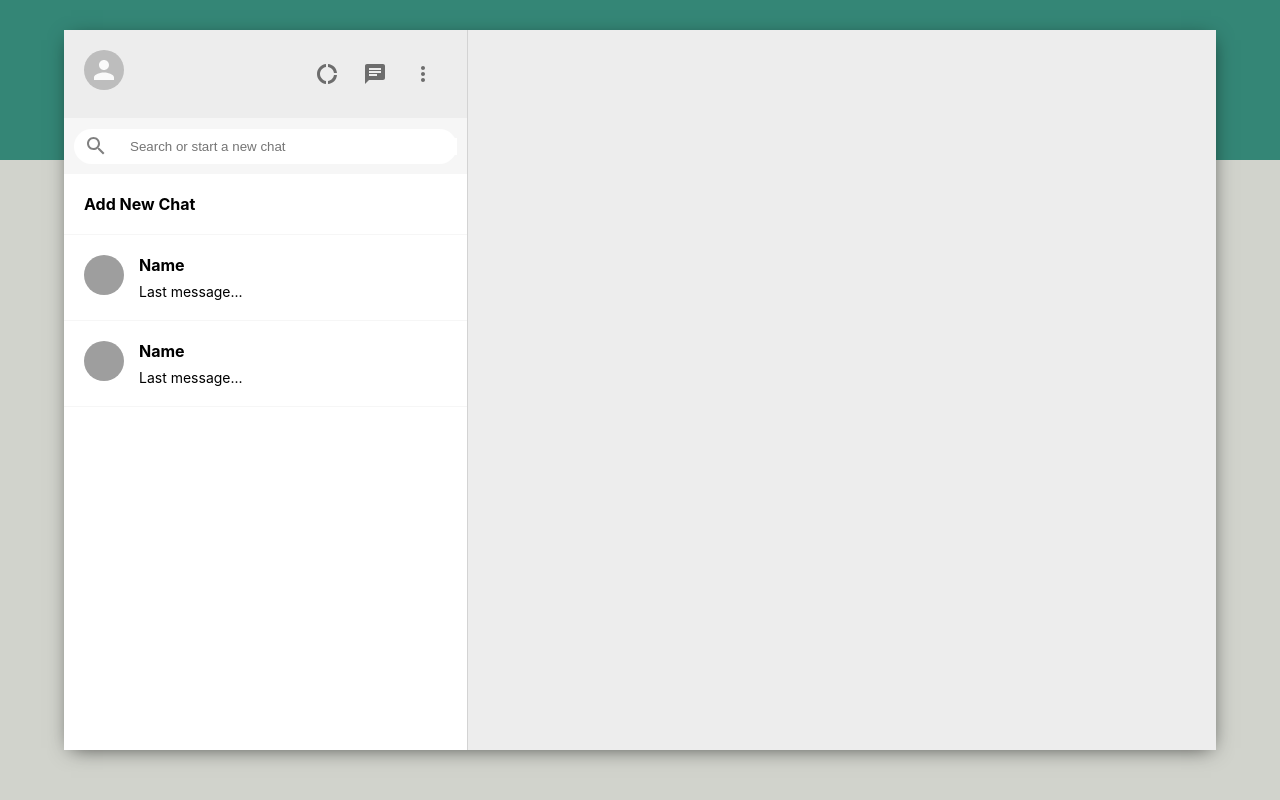
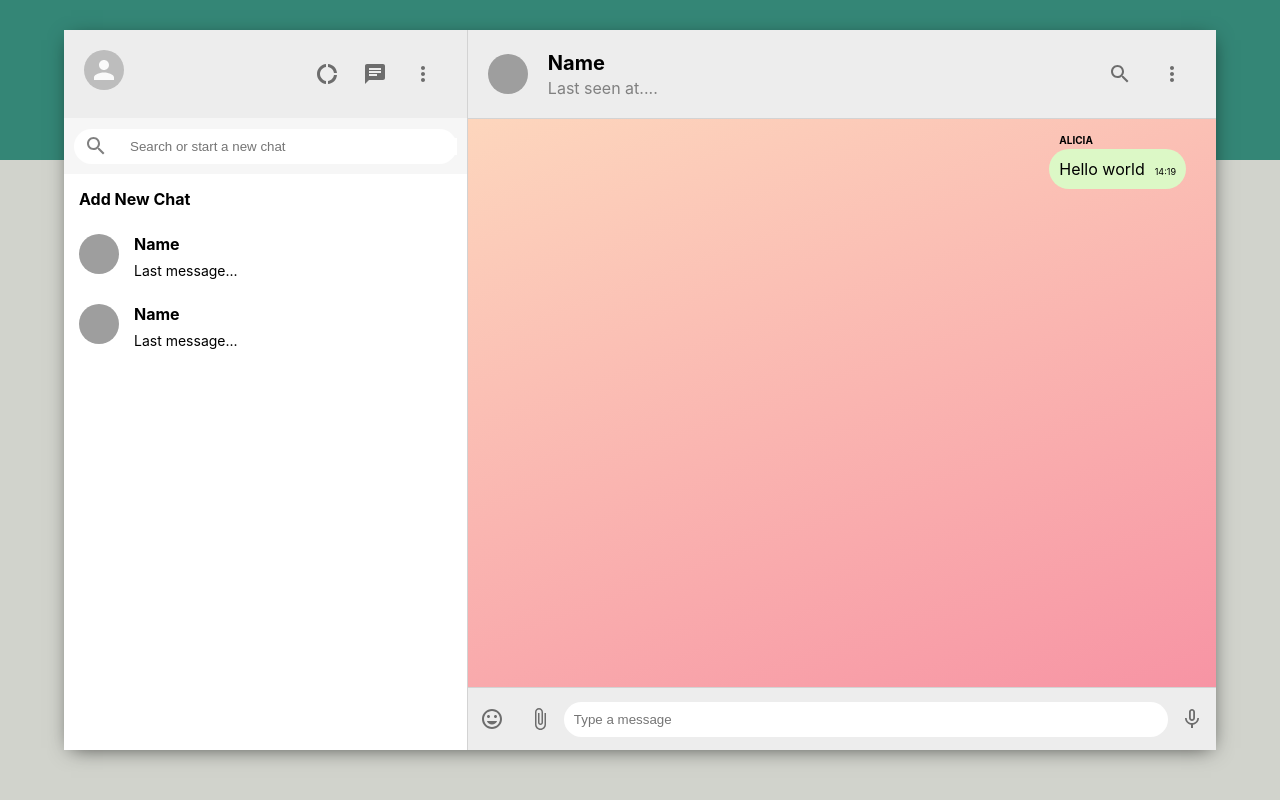
Before and after one commit to johannamag/react-whatsapp-clone, a React (Create React App) app: page / in a window 1280 px wide. Built offline with nearby package versions, Linux system fonts and the light colour scheme; grey boxes are pictures that could not be loaded.

Commit message:
Added Chat

```diff
--- a/src/App.js
+++ b/src/App.js
@@ -1,12 +1,14 @@
 import React from "react";
 import "./App.css";
 import Sidebar from "./Sidebar";
+import Chat from "./Chat";
 
 function App() {
   return (
     <div className="app">
       <div className="app__body">
         <Sidebar />
+        <Chat />
       </div>
     </div>
   );
--- /dev/null
+++ b/src/Chat.css
@@ -0,0 +1,96 @@
+.chat {
+  flex: 0.65;
+  display: flex;
+  flex-direction: column;
+}
+
+.chat__header {
+  padding: 20px;
+  display: flex;
+  align-items: center;
+  border-bottom: 1px solid lightgray;
+}
+
+.chat__headerInfo {
+  flex: 1;
+  padding-left: 20px;
+}
+
+.chat__headerInfo > h2 {
+  margin-bottom: 3px;
+  font-weight: 700;
+  font-size: 20px;
+}
+
+.chat__headerInfo > p {
+  color: gray;
+}
+
+.chat__message {
+  position: relative;
+  font-size: 16px;
+  padding: 10px;
+  background-color: #fff;
+  border-radius: 20px;
+  width: fit-content;
+  margin-bottom: 30px;
+}
+
+.chat__name {
+  position: absolute;
+  top: -15px;
+  left: 10px;
+  font-size: 10px;
+  font-weight: bold;
+  text-transform: uppercase;
+}
+
+.chat__reciever {
+  margin-left: auto;
+  background-color: #dcf8c6;
+}
+
+.chat__timestamp {
+  margin-left: 10px;
+  font-size: xx-small;
+}
+
+.chat__headerIcons {
+  display: flex;
+  justify-content: space-between;
+  min-width: 100px;
+}
+
+.chat__body {
+  flex: 1;
+  background-image: linear-gradient(-20deg, #f794a4 0%, #fdd6bd 100%);
+  background-repeat: repeat;
+  background-position: center;
+  padding: 30px;
+  overflow: scroll;
+}
+
+.chat__footer {
+  display: flex;
+  align-items: center;
+  justify-content: space-between;
+  height: 62px;
+  border-top: 1px solid lightgray;
+}
+
+.chat__footer > form {
+  flex: 1;
+  display: flex;
+}
+
+.chat__footer > form > input {
+  flex: 1;
+  outline-width: 0;
+  border: none;
+  border-radius: 30px;
+  padding: 10px;
+}
+
+.chat__footer > form > button {
+  display: none;
+}
--- /dev/null
+++ b/src/Chat.js
@@ -0,0 +1,74 @@
+import React, { useEffect, useState } from "react";
+import "./Chat.css";
+import { Avatar, IconButton } from "@material-ui/core";
+import SearchIcon from "@material-ui/icons/Search";
+import AttachFileIcon from "@material-ui/icons/AttachFile";
+import MoreVertIcon from "@material-ui/icons/MoreVert";
+import MoodIcon from "@material-ui/icons/Mood";
+import MicNoneIcon from "@material-ui/icons/MicNone";
+
+function Chat() {
+  const [seed, setSeed] = useState("");
+  const [input, setInput] = useState("");
+
+  useEffect(() => {
+    setSeed(Math.floor(Math.random() * 5000));
+  }, []);
+
+  const sendMessage = (e) => {
+    e.preventDefault();
+  };
+
+  return (
+    <div className="chat">
+      <div className="chat__header">
+        <Avatar
+          src={`https://avatars.dicebear.com/api/avataaars/${seed}.svg`}
+        />
+        <div className="chat__headerInfo">
+          <h2>Name</h2>
+          <p>Last seen at....</p>
+        </div>
+        <div className="chat__headerIcons">
+          <IconButton>
+            <SearchIcon />
+          </IconButton>
+          <IconButton>
+            <MoreVertIcon />
+          </IconButton>
+        </div>
+      </div>
+      <div className="chat__body">
+        <p className={`chat__message ${true && "chat__reciever"}`}>
+          Hello world
+          <span className="chat__name">Alicia</span>
+          <span className="chat__timestamp">14:19</span>
+        </p>
+      </div>
+      <div className="chat__footer">
+        <IconButton>
+          <MoodIcon />
+        </IconButton>
+        <IconButton>
+          <AttachFileIcon />
+        </IconButton>
+        <form>
+          <input
+            value={input}
+            onChange={(e) => setInput(e.target.value)}
+            placeholder="Type a message"
+            type="text"
+          />
+          <button onClick={sendMessage} type="submit">
+            Send
+          </button>
+        </form>
+        <IconButton>
+          <MicNoneIcon />
+        </IconButton>
+      </div>
+    </div>
+  );
+}
+
+export default Chat;
--- a/src/Sidebar.css
+++ b/src/Sidebar.css
@@ -44,6 +44,7 @@
   border: none;
   margin-left: 10px;
   width: 100%;
+  outline-width: 0;
 }
 
 .sidebar__searchContainer > .MuiSvgIcon-root {
--- a/src/SidebarChat.css
+++ b/src/SidebarChat.css
@@ -1,8 +1,9 @@
 .sidebarChat {
   display: flex;
-  padding: 20px;
+  padding: 10px;
   cursor: pointer;
-  border-bottom: 1px solid #f6f6f6;
+  border-radius: 20px;
+  margin: 5px;
 }
 
 .sidebarChat:hover {
```
